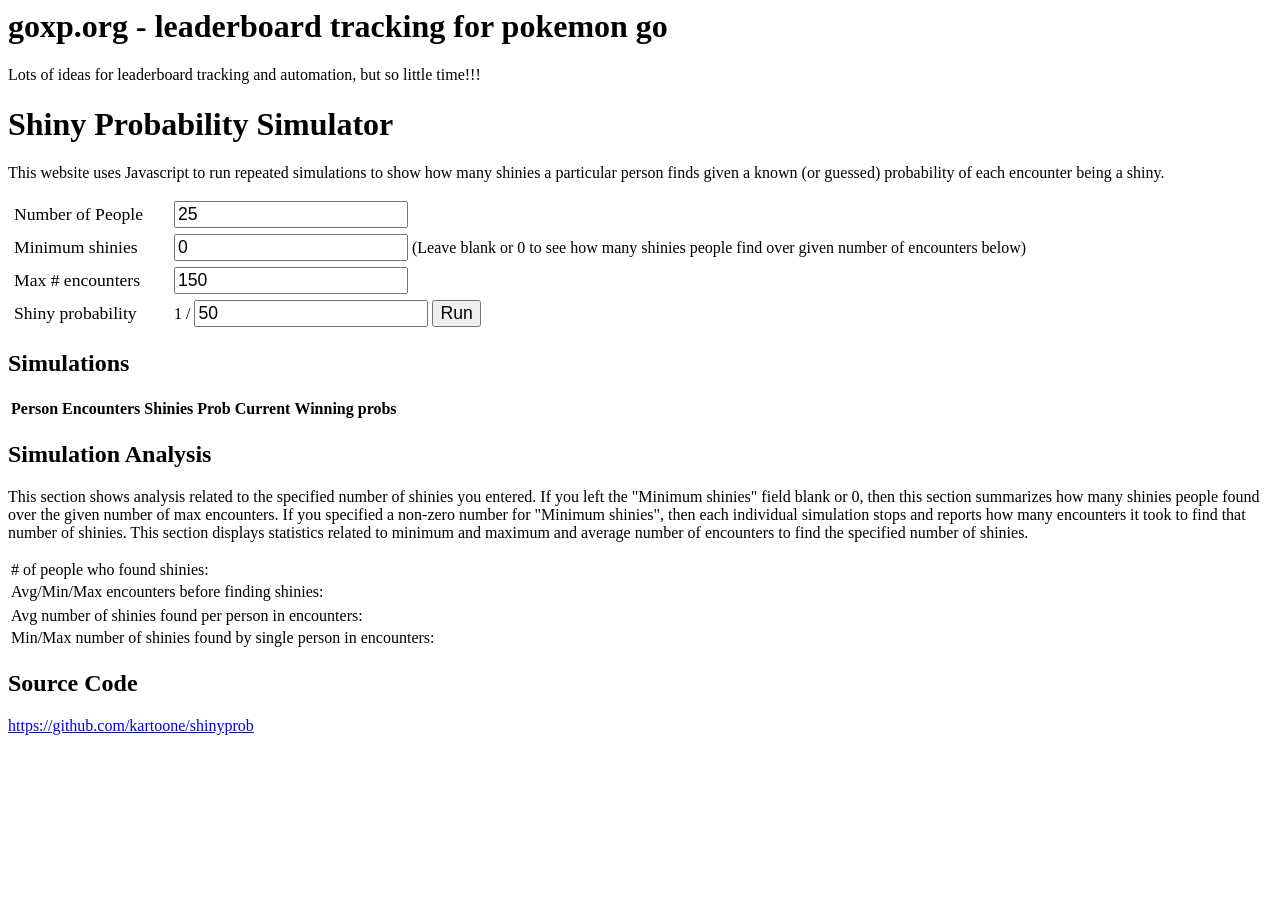
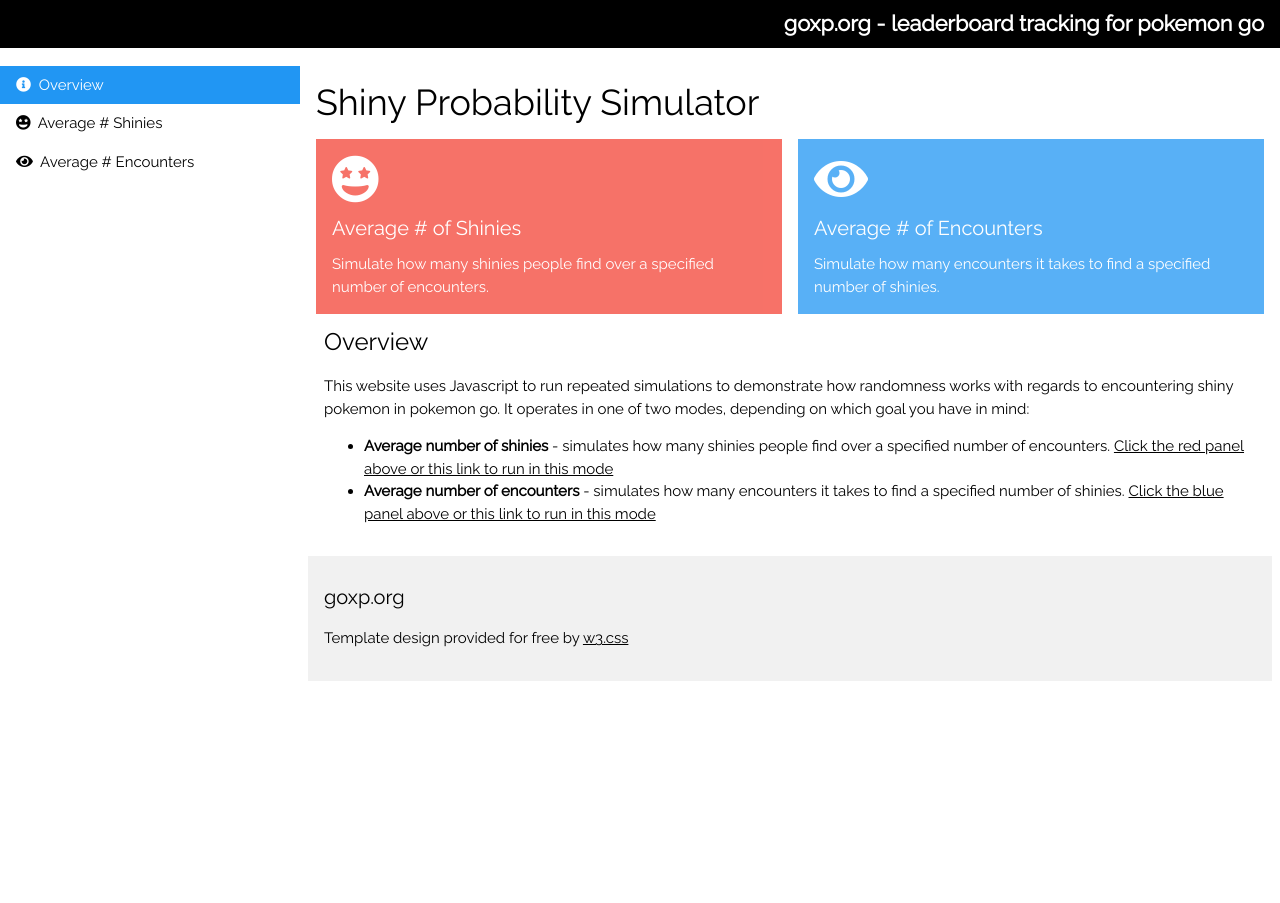
Before and after one commit to kartoone/shinyprob, a PHP site: page / in a window 1280 px wide. Run offline with PHP 8.4, Linux system fonts and the light colour scheme; lists and menus that the app fills with data are empty; some libraries are stand-ins or nearby versions.

Commit message:
New template design in index.php, small tweak in js display update

```diff
--- a/index.php
+++ b/index.php
@@ -1,69 +1,185 @@
 <html>
 <head>
   <title>goxp.org - leaderboard tracking for pokemon go</title>
+  <meta charset="UTF-8">
+  <meta name="viewport" content="width=device-width, initial-scale=1">
+  <link rel="stylesheet" href="https://www.w3schools.com/w3css/4/w3.css">
+  <link rel="stylesheet" href="https://fonts.googleapis.com/css?family=Raleway">
+  <link rel="stylesheet" href="https://use.fontawesome.com/releases/v5.5.0/css/all.css" integrity="sha384-B4dIYHKNBt8Bc12p+WXckhzcICo0wtJAoU8YZTY5qE0Id1GSseTk6S+L3BlXeVIU" crossorigin="anonymous">
+  <style>
+    html,body,h1,h2,h3,h4,h5 {font-family: "Raleway", sans-serif}
+    span {font-weight:bold;font-size:1.2em}
+    body {min-width:600px}
+    .inline { display:inline-block; width:80px }
+    .result { font-weight:bold; font-size:1.1em; }
+    .w3-table-all { min-width:525px; }
+    #formpanel { display:none }
+    #resultspanel {display:none}
+  </style>
   <script type="text/JavaScript" src="randomsim.js"></script>
-  <style>
-  label {display:inline-block;width:150px;font-size:1.1em;padding:6px}
-  input {font-size:1.1em}
-  span {font-weight:bold;font-size:1.2em}
-  </style>
 </head>
 <body>
-  <h1>goxp.org - leaderboard tracking for pokemon go</h1>
+  <div class="w3-bar w3-top w3-black w3-large" style="z-index:4">
+    <button class="w3-bar-item w3-button w3-hide-large w3-hover-none w3-hover-text-light-grey" onclick="w3_open();"><i class="fa fa-bars"></i>  Menu</button>
+    <span class="w3-bar-item w3-right">goxp.org - leaderboard tracking for pokemon go</span>
+  </div>
+
+  <!-- Sidebar/menu -->
+  <nav class="w3-sidebar w3-collapse w3-white w3-animate-left" style="z-index:3;width:300px;" id="mySidebar"><br>
+    <div class="w3-container w3-row">
+      <div class="w3-col s8 w3-bar">
+      </div>
+    </div>
+    <div class="w3-bar-block">
+      <a href="#" class="w3-bar-item w3-button w3-padding-16 w3-hide-large w3-dark-grey w3-hover-black" onclick="w3_close()" title="close menu"><i class="fa fa-remove fa-fw"></i>  Close Menu</a>
+      <a href="#" onclick="hideForms();" class="w3-bar-item w3-button w3-padding w3-blue"><i class="fas fa-info-circle"></i>  Overview</a>
+      <a href="#" onclick="showAverageForm();" class="w3-bar-item w3-button w3-padding"><i class="fas fa-grin-stars "></i>  Average # Shinies</a>
+      <a href="#" onclick="showEncounterForm();" class="w3-bar-item w3-button w3-padding"><i class="fa fa-eye"></i>  Average # Encounters</a>
+    </div>
+  </nav>
+
+
+  <!-- Overlay effect when opening sidebar on small screens -->
+  <div class="w3-overlay w3-hide-large w3-animate-opacity" onclick="w3_close()" style="cursor:pointer" title="close side menu" id="myOverlay"></div>
+
+  <!-- !PAGE CONTENT! -->
+  <div class="w3-main" style="margin-left:300px;margin-top:43px;">
+
+    <!-- Header -->
+    <header class="w3-container" style="padding-top:22px">
+      <h1>Shiny Probability Simulator</h1>
+    </header>
+
+    <div class="w3-row-padding w3-margin-bottom">
+      <div class="w3-half">
+        <div class="w3-container w3-red w3-padding-16" style="opacity:0.75">
+          <div class="w3-left"><i class="fas fa-grin-stars w3-xxxlarge"></i></div>
+          <div class="w3-right">
+            <h3></h3>
+          </div>
+          <div class="w3-clear"></div>
+          <h4>Average # of Shinies</h4>
+          Simulate how many shinies people find over a specified
+          number of encounters.
+        </div>
+      </div>
+      <div class="w3-half">
+        <div class="w3-container w3-blue w3-padding-16" style="opacity:0.75">
+          <div class="w3-left"><i class="fa fa-eye w3-xxxlarge"></i></div>
+          <div class="w3-right">
+            <h3></h3>
+          </div>
+          <div class="w3-clear"></div>
+          <h4>Average # of Encounters</h4>
+          Simulate how many encounters it takes to find a specified
+          number of shinies.
+        </div>
+      </div>
+
+    <div class="w3-panel">
+      <h3>Overview</h3>
       <p>
-  Lots of ideas for leaderboard tracking and automation, but so little time!!!
+        This website uses Javascript to run repeated simulations to demonstrate how randomness
+        works with regards to encountering shiny pokemon in pokemon go. It operates
+        in one of two modes, depending on which goal you have in mind:
       </p>
-  <h1>Shiny Probability Simulator</h1>
-  <p>
-    This website uses Javascript to run repeated simulations to show how many
-    shinies a particular person finds given a known (or guessed) probability
-    of each encounter being a shiny.
-  </p>
-  <form action="#" onsubmit="runSimulation(event);return false;">
+      <ul>
+        <li><b>Average number of shinies</b> - simulates how many shinies people find over a specified
+        number of encounters. <a href="#" onclick="showAverageForm();">Click the red panel above or this link to run in this mode</a></li>
+        <li><b>Average number of encounters</b> - simulates how many encounters it takes to find a specified
+        number of shinies. <a href="#" onclick="showEncounterForm();">Click the blue panel above or this link to run in this mode</a></li>
+      </ul>
+    </div>
+    <div class="w3-panel" id="formpanel">
+      <div class="w3-quarter">
+        <form class="w3-container" action="#" onsubmit="runSimulation(event);return false;">
           <label for="numsims">Number of People</label>
-    <input type="number" id="numsims" name="numsims" min= "0" value="25" /><br />
+          <input class="w3-input" type="number" id="numsims" name="numsims" min="1" value="25" />
           <label for="threshold">Minimum shinies</label>
-    <input type="number" id="threshold" name="threshold" min= "0" value="0" /> (Leave blank or 0 to see how many shinies people find over given number of encounters below)<br />
+          <input class="w3-input" type="number" id="threshold" name="threshold" min="0" value="0" />
           <label for="numsims">Max # encounters</label>
-    <input type="number" id="numruns" name="numruns" min= "0" value="150" /><br />
-    <label for="numsims">Shiny probability</label>
-    1 / <input type="number" id="simprob" name="simprob" min= "1" value="50" />
+          <input class="w3-input" type="number" id="numruns" name="numruns" min="0" value="150" /><br />
+          <label for="numsims">Shiny probability</label><br />
+          1 / <input class="w3-input inline" type="number" id="simprob" name="simprob" min="1" value="50" />
           <input type="submit" value="Run" />
         </form>
+      </div>
+      <div class="w3-half" id="resultspanel">
+        <h2>Real-Time Results</h2>
+        <table class="w3-table-all" id="threshtbl">
+          <tr>
+            <td># of people who found <span id="countspan"></span> shinies:</td>
+            <td id="anacount" class="result"></td>
+          </tr>
+          <tr>
+            <td>Avg/Min/Max encounters before finding <span id="threshspan"></span> shinies:</td>
+            <td id="anastats" class="result"></td>
+          </tr>
+        </table>
+        <table class="w3-table-all" id="counttbl">
+          <tr>
+            <td>Average number of shinies found per person</td>
+            <td id="avgshinycount" class="result"></td>
+          </tr>
+          <tr>
+            <td>Min/Max number of shinies found by any one person</td>
+            <td id="shinystats" class="result"></td>
+          </tr>
+        </table>
+
         <h2>Simulations</h2>
-  <table id="simtbl">
+        <table class="w3-table-all" id="simtbl">
           <thead>
             <tr><th>Person</th><th>Encounters</th><th>Shinies</th><th>Prob</th><th>Current</th><th>Winning probs</th></tr>
           </thead>
           <tbody>
           </tbody>
         </table>
-  <h2>Simulation Analysis</h2>
-  <p>This section shows analysis related to the specified number of shinies you entered. If you left the "Minimum shinies" field blank or 0, then this section
-    summarizes how many shinies people found over the given number of max encounters. If you specified a non-zero number for "Minimum shinies", then each
+        <h2>DISCUSSION</h2>
+        <p>If you are looking for the average number of shinies caught, the analysis
+          section shows you that result over the given maximum number of encounters.
+          If you are looking for how many encounters it takes to find a specified number of shinies, then each
           individual simulation stops and reports how many encounters it took to find that number of shinies. This section displays statistics related to minimum and
-    maximum and average number of encounters to find the specified number of shinies.</p>
-  <table id="threshtbl">
-    <tr>
-      <td># of people who found <span id="countspan"></span> shinies:</td>
-      <td id="anacount"></td>
-    </tr>
-    <tr>
-      <td>Avg/Min/Max encounters before finding <span id="threshspan"></span> shinies:</td>
-      <td id="anastats"></td>
-    </tr>
-  </table>
-  <table id="counttbl">
-    <tr>
-      <td>Avg number of shinies found per person in <span id="simsspan"></span> encounters:</td>
-      <td id="avgshinycount"></td>
-    </tr>
-    <tr>
-      <td>Min/Max number of shinies found by single person in <span id="statsspan"></span> encounters:</td>
-      <td id="shinystats"></td>
-    </tr>
-  </table>
+          maximum and average number of encounters to find the specified number of shinies. Note that simulations which do not meet the required
+          number of shinies are not included in the results section.</p>
         <h2>Source Code</h2>
         <a href="https://github.com/kartoone/shinyprob">https://github.com/kartoone/shinyprob</a>
+      </div>
+    </div>
+
+    <!-- Footer -->
+    <footer class="w3-container w3-padding-16 w3-light-grey">
+      <h4>goxp.org</h4>
+      <p>Template design provided for free by <a href="https://www.w3schools.com/w3css/default.asp" target="_blank">w3.css</a></p>
+    </footer>
+
+    <!-- End page content -->
+  </div>
+
+
+  <script>
+    // Get the Sidebar
+    var mySidebar = document.getElementById("mySidebar");
+
+    // Get the DIV with overlay effect
+    var overlayBg = document.getElementById("myOverlay");
+
+    // Toggle between showing and hiding the sidebar, and add overlay effect
+    function w3_open() {
+        if (mySidebar.style.display === 'block') {
+            mySidebar.style.display = 'none';
+            overlayBg.style.display = "none";
+        } else {
+            mySidebar.style.display = 'block';
+            overlayBg.style.display = "block";
+        }
+    }
+
+    // Close the sidebar with the close button
+    function w3_close() {
+        mySidebar.style.display = "none";
+        overlayBg.style.display = "none";
+    }
+  </script>
 </body>
 </html>
--- a/randomsim.js
+++ b/randomsim.js
@@ -7,10 +7,6 @@ function runSimulation(event) {
   var thresh = Number(document.getElementById("threshold").value);
   var runs = Number(document.getElementById("numruns").value);
   var prob = Number(document.getElementById("simprob").value);
-  document.getElementById('countspan').innerHTML = thresh;
-  document.getElementById('threshspan').innerHTML = thresh;
-  document.getElementById('simsspan').innerHTML = runs;
-  document.getElementById('statsspan').innerHTML = runs;
   if (thresh) {
     document.getElementById('counttbl').style.display = 'none';
     document.getElementById('threshtbl').style.display = '';
```
Lines whose indentation alone changed are shown as unchanged.
